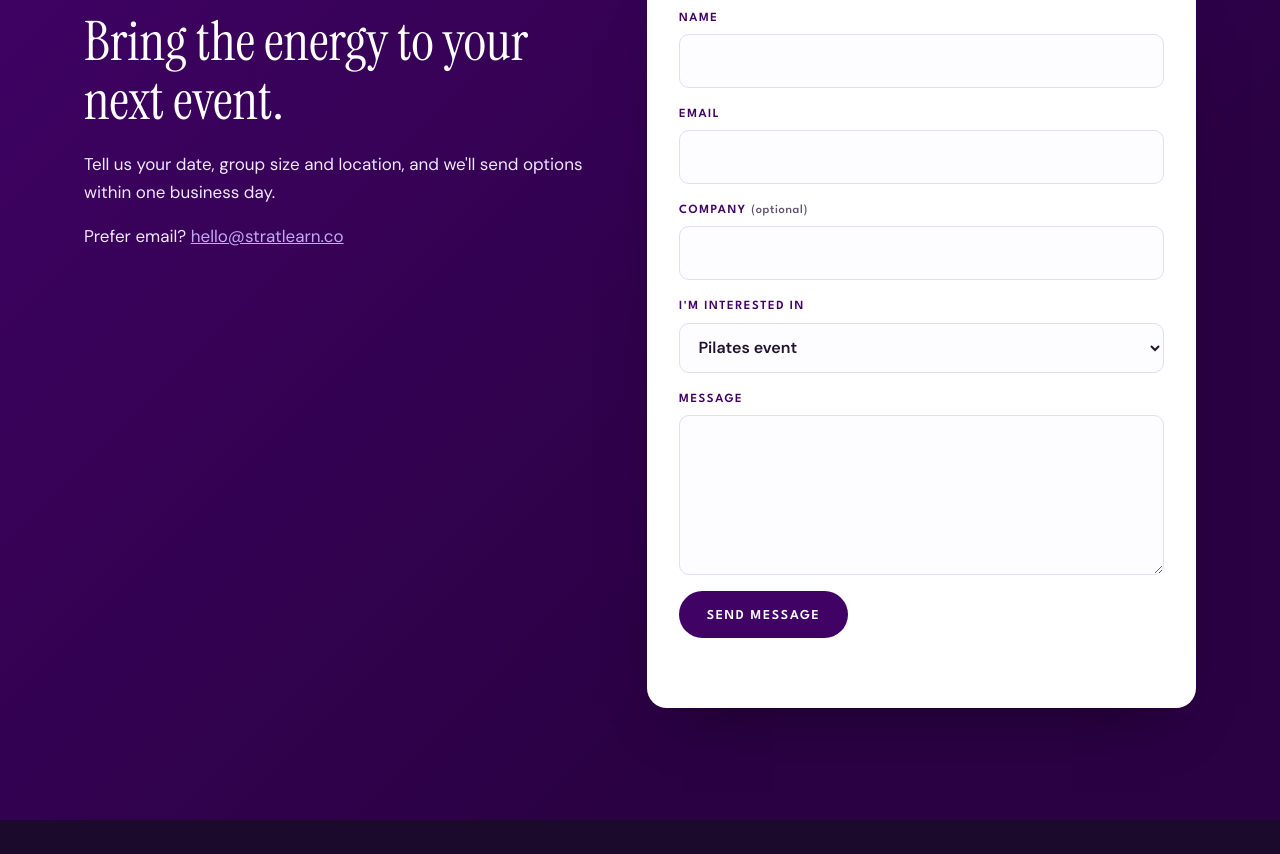
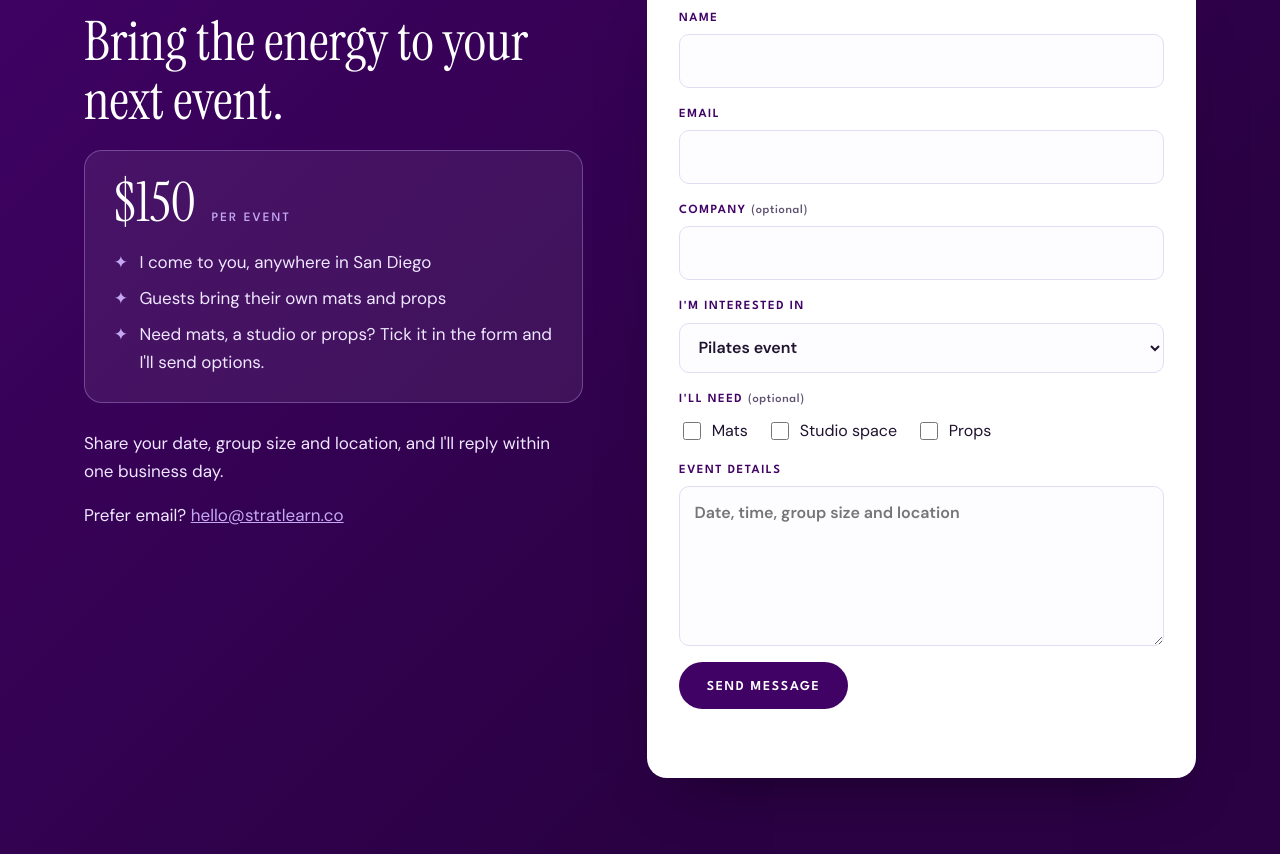
Before and after one commit to JDStrot/stratlearn-site, an Astro site: page /pilates-daddy in a window 1280 px wide. Shown: the part 3423-4277 px from the top of the page. Built offline with nearby package versions, Linux system fonts and the light colour scheme; Astro itself is replaced by a stand-in of ours.

Commit message:
Add Pilates Daddy pricing and mats/studio/props options to booking form
Co-Authored-By: Claude Opus 5.5 <noreply@anthropic.com>
Claude-Session: https://claude.ai/code/session_01Nwg7KNp4Y5Xr71stz4R9f4

```diff
--- a/functions/api/contact.js
+++ b/functions/api/contact.js
@@ -22,6 +22,7 @@ export async function onRequestPost({ request, env }) {
   const email = (form.get('email') || '').toString().trim().slice(0, 200);
   const company = (form.get('company') || '').toString().trim().slice(0, 200);
   const topic = (form.get('topic') || '').toString().trim().slice(0, 100);
+  const needs = form.getAll('needs').map((n) => n.toString().slice(0, 50)).slice(0, 10).join(', ');
   const message = (form.get('message') || '').toString().trim().slice(0, 5000);
 
   if (!name || !message || !/^[^\s@]+@[^\s@]+\.[^\s@]+$/.test(email)) {
@@ -46,7 +47,7 @@ export async function onRequestPost({ request, env }) {
 
   const html = `
     <h2>New website enquiry: ${esc(topic)}</h2>
-    <p><b>Name:</b> ${esc(name)}<br><b>Email:</b> ${esc(email)}<br><b>Company:</b> ${esc(company) || '—'}</p>
+    <p><b>Name:</b> ${esc(name)}<br><b>Email:</b> ${esc(email)}<br><b>Company:</b> ${esc(company) || '—'}${needs ? `<br><b>Needs:</b> ${esc(needs)}` : ''}</p>
     <p style="white-space:pre-wrap">${esc(message)}</p>`;
 
   const res = await fetch('https://api.resend.com/emails', {
--- a/src/components/ContactForm.astro
+++ b/src/components/ContactForm.astro
@@ -1,7 +1,7 @@
 ---
 import { SITE } from '../site';
-interface Props { topics: string[]; defaultTopic?: string }
-const { topics, defaultTopic = topics[0] } = Astro.props;
+interface Props { topics: string[]; defaultTopic?: string; needs?: string[]; messageLabel?: string; messagePlaceholder?: string }
+const { topics, defaultTopic = topics[0], needs = [], messageLabel = 'Message', messagePlaceholder = '' } = Astro.props;
 ---
 <form class="form" method="post" action="/api/contact" novalidate data-contact-form>
   <label>Name<input name="name" autocomplete="name" required /></label>
@@ -12,7 +12,13 @@ const { topics, defaultTopic = topics[0] } = Astro.props;
       {topics.map((t) => <option selected={t === defaultTopic}>{t}</option>)}
     </select>
   </label>
-  <label>Message<textarea name="message" rows="5" required></textarea></label>
+  {needs.length > 0 && (
+    <fieldset class="needs">
+      <legend>I'll need <span class="opt">(optional)</span></legend>
+      {needs.map((n) => <label class="check"><input type="checkbox" name="needs" value={n} /> {n}</label>)}
+    </fieldset>
+  )}
+  <label>{messageLabel}<textarea name="message" rows="5" required placeholder={messagePlaceholder}></textarea></label>
   <label class="hp" aria-hidden="true">Website<input name="website" tabindex="-1" autocomplete="off" /></label>
   {SITE.turnstileSiteKey && <div class="cf-turnstile" data-sitekey={SITE.turnstileSiteKey}></div>}
   <button class="btn btn-primary" type="submit">Send message</button>
@@ -56,6 +62,10 @@ const { topics, defaultTopic = topics[0] } = Astro.props;
   .form input:focus, .form textarea:focus, .form select:focus { outline: 2px solid var(--lilac); border-color: var(--violet); }
   .form .btn { justify-self: start; }
   .form .btn[disabled] { opacity: .6; cursor: wait; }
+  .needs { border: 0; padding: 0; margin: 0; display: flex; flex-wrap: wrap; gap: .5rem 1.2rem; }
+  .needs legend { font-family: var(--caps); font-weight: 600; font-size: .78rem; letter-spacing: .12em; text-transform: uppercase; color: var(--plum); margin-bottom: .5rem; padding: 0; }
+  .form .check { display: flex; align-items: center; gap: .5rem; font-family: var(--sans); font-size: 1rem; font-weight: 400; letter-spacing: 0; text-transform: none; color: var(--ink); cursor: pointer; }
+  .form .check input { width: 1.1rem; height: 1.1rem; accent-color: var(--violet); padding: 0; }
   .hp { position: absolute !important; left: -9999px; }
   .form-status { margin: 0; font-size: .95rem; min-height: 1.4em; }
   .form-status.ok { color: #1d7a46; }
--- a/src/pages/pilates-daddy.astro
+++ b/src/pages/pilates-daddy.astro
@@ -110,10 +110,18 @@ const topics = ['Pilates event', 'Wellness day', 'Private or small group session
         <div>
           <span class="eyebrow light">Book Pilates Daddy</span>
           <h2>Bring the energy to your next event.</h2>
-          <p>Tell us your date, group size and location, and we'll send options within one business day.</p>
+          <div class="price">
+            <div class="price-amount">$150 <span>per event</span></div>
+            <ul>
+              <li>I come to you, anywhere in San Diego</li>
+              <li>Guests bring their own mats and props</li>
+              <li>Need mats, a studio or props? Tick it in the form and I'll send options.</li>
+            </ul>
+          </div>
+          <p>Share your date, group size and location, and I'll reply within one business day.</p>
           <p>Prefer email? <a href={`mailto:${SITE.email}`}>{SITE.email}</a></p>
         </div>
-        <ContactForm topics={topics} />
+        <ContactForm topics={topics} needs={['Mats', 'Studio space', 'Props']} messageLabel="Event details" messagePlaceholder="Date, time, group size and location" />
       </div>
     </section>
   </main>
@@ -168,6 +176,12 @@ const topics = ['Pilates event', 'Wellness day', 'Private or small group session
   .contact h2 { color: #fff; margin-bottom: 1.2rem; }
   .contact a { color: var(--lilac); }
   .eyebrow.light { color: var(--lilac); }
+  .price { background: rgba(255,255,255,.07); border: 1px solid rgba(197,168,245,.35); border-radius: 18px; padding: 1.6rem 1.8rem; margin: .4rem 0 1.6rem; }
+  .price-amount { font-family: var(--serif); font-size: 3.4rem; line-height: 1; color: #fff; }
+  .price-amount span { font-family: var(--caps); font-size: .8rem; letter-spacing: .16em; text-transform: uppercase; color: var(--lilac); margin-left: .4rem; }
+  .price ul { list-style: none; padding: 0; margin: 1.1rem 0 0; display: grid; gap: .5rem; }
+  .price li { padding-left: 1.6rem; position: relative; }
+  .price li::before { content: '✦'; position: absolute; left: 0; color: var(--lilac); }
   .contact-grid { display: grid; grid-template-columns: 1fr 1.1fr; gap: 4rem; align-items: start; }
 
   @media (max-width: 960px) {
```
